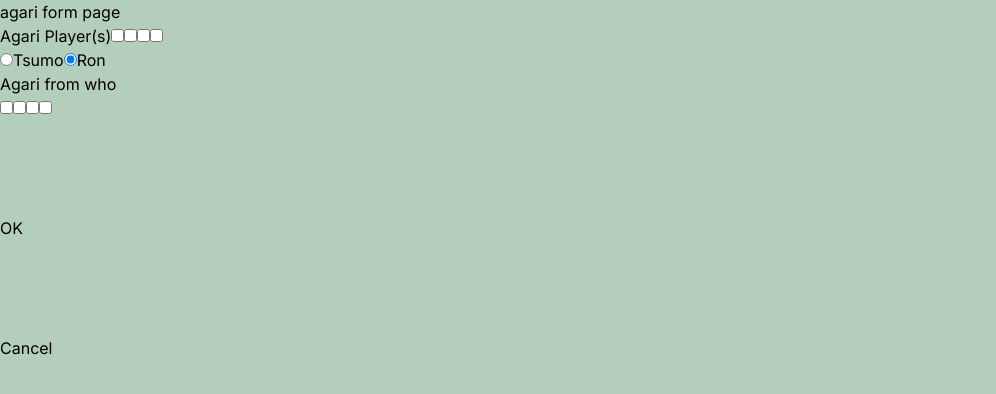
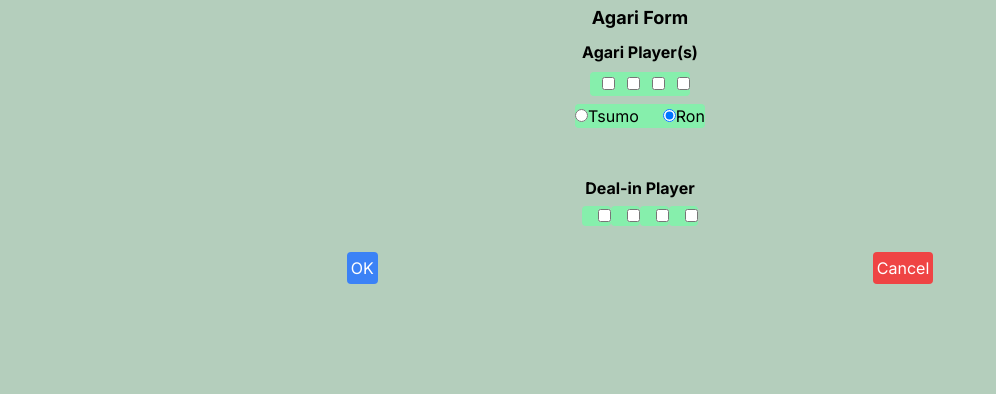
Before and after one commit to Losty522/calculationMahjong, a Next.js app: page /agariForm in a window 1280 px wide. Shown: the top 394 px of the page, without its empty margins (0-996 px from the left). Built offline with nearby package versions, Linux system fonts and the light colour scheme.

Commit message:
create design of agari form

```diff
--- a/src/app/agariForm/page.tsx
+++ b/src/app/agariForm/page.tsx
@@ -4,7 +4,6 @@ import React from "react";
 const page = () => {
   return (
     <>
-      <div>agari form page</div>
       <AgariForm />
     </>
   );
--- a/src/components/AgariForm/AgariForm.tsx
+++ b/src/components/AgariForm/AgariForm.tsx
@@ -52,7 +52,7 @@ const AgariForm = () => {
     }
     //if agari or from player index is 0, return and show error message
     if (!agariPlayerIndex.length || !fromPlayerIndex.length) {
-      setMessage("Please select both agari and from player");
+      setMessage("Please select both agari and Deal-in player");
       return false;
     }
 
@@ -285,9 +285,13 @@ const AgariForm = () => {
   }
 
   return (
-    <form action={updateField}>
-      <div>
-        <label htmlFor="">Agari Player(s)</label>
+    <form
+      action={updateField}
+      className=" h-screen w-11/12 mx-auto flex flex-col items-center text-center"
+    >
+      <div className="text-center text-lg my-1 font-bold">Agari Form</div>
+      <div className="my-1 font-bold">Agari Player(s)</div>
+      <div className="my-1 bg-green-300 rounded ">
         <AgariPlayer
           playerData={playerDataState?.playerData[PLAYER_INDEX.PLAYER1]}
         />
@@ -302,10 +306,10 @@ const AgariForm = () => {
         />
       </div>
 
-      <div>
+      <div className="my-1 bg-green-300 rounded">
         <AgariWay />
       </div>
-
+      <div className="bg-green-300 rounded my-1">
         {agariData.agariPlayer[PLAYER_INDEX.PLAYER1] && (
           <PointForm
             playerIndex={Number(
@@ -316,6 +320,8 @@ const AgariForm = () => {
             )}
           />
         )}
+      </div>
+      <div className="bg-green-300 rounded my-1">
         {agariData.agariPlayer[PLAYER_INDEX.PLAYER2] && (
           <PointForm
             playerIndex={Number(
@@ -326,6 +332,8 @@ const AgariForm = () => {
             )}
           />
         )}
+      </div>
+      <div className="bg-green-300 rounded my-1">
         {agariData.agariPlayer[PLAYER_INDEX.PLAYER3] && (
           <PointForm
             playerIndex={Number(
@@ -336,6 +344,8 @@ const AgariForm = () => {
             )}
           />
         )}
+      </div>
+      <div className="bg-green-300 rounded my-1">
         {agariData.agariPlayer[PLAYER_INDEX.PLAYER4] && (
           <PointForm
             playerIndex={Number(
@@ -346,10 +356,10 @@ const AgariForm = () => {
             )}
           />
         )}
-
+      </div>
       {!agariData.agariWay[AGARI_WAY.TSUMO] && (
-        <div>
-          <h2>Agari from who</h2>
+        <div className="my-2">
+          <h2 className="text-center my-1 font-bold">Deal-in Player</h2>
           <AgariFrom
             playerData={playerDataState?.playerData[PLAYER_INDEX.PLAYER1]}
           />
@@ -365,18 +375,22 @@ const AgariForm = () => {
         </div>
       )}
 
-      <br />
-      <br />
-      <br />
-      <br />
-      <button type="submit">OK</button>
       <p className="text-red-600">{message}</p>
-      <br />
-      <br />
-      <br />
-      <br />
+      <div className="flex justify-between  w-3/6 mt-4">
+        <button
+          type="submit"
+          className="bg-blue-500 hover:bg-blue-700 text-white py-1 px-1 mb-1 rounded"
+        >
+          OK
+        </button>
 
-      <Link href="/match">Cancel</Link>
+        <Link
+          href="/match"
+          className="bg-red-500 hover:bg-red-700 text-white py-1 px-1 mb-1 rounded"
+        >
+          Cancel
+        </Link>
+      </div>
     </form>
   );
 };
--- a/src/components/AgariForm/AgariFrom.tsx
+++ b/src/components/AgariForm/AgariFrom.tsx
@@ -23,8 +23,9 @@ const AgariFrom = (props: Props) => {
   }
 
   return (
-    <label>
+    <label className="bg-green-300 rounded my-1">
       <input
+        className="ml-4"
         type="checkbox"
         checked={agariData.agariFrom[Number(props.playerData.id)]}
         onChange={(e) => {
--- a/src/components/AgariForm/AgariPlayer.tsx
+++ b/src/components/AgariForm/AgariPlayer.tsx
@@ -35,6 +35,7 @@ const AgariPlayer = (props: Props) => {
   return (
     <label>
       <input
+        className="ml-3"
         type="checkbox"
         checked={agariData.agariPlayer[Number(props.playerData.id)]}
         onChange={(e) => {
--- a/src/components/AgariForm/AgariWay.tsx
+++ b/src/components/AgariForm/AgariWay.tsx
@@ -24,7 +24,7 @@ const AgariWay = () => {
 
   return (
     <>
-      <label>
+      <label className="mr-3">
         <input
           type="radio"
           name="agariWay"
@@ -34,7 +34,7 @@ const AgariWay = () => {
         Tsumo
       </label>
 
-      <label>
+      <label className="ml-3">
         <input
           type="radio"
           name="agariWay"
--- a/src/components/AgariForm/InstantMenu.tsx
+++ b/src/components/AgariForm/InstantMenu.tsx
@@ -1,10 +1,6 @@
 import React from "react";
-import {
-  instantMenuState,
-  useAgariFormData,
-  usePlayerStore,
-} from "../playerStore";
-import { useGetFromStore } from "@/hooks/zustandHooks";
+import { instantMenuState, useAgariFormData } from "../playerStore";
+import { FaMinus, FaPlus } from "react-icons/fa";
 
 type Props = {
   playerIndex: number;
@@ -13,7 +9,6 @@ type Props = {
 
 const InstantMenu = (props: Props) => {
   const agariStoreData = useAgariFormData();
-  const playerDataState = useGetFromStore(usePlayerStore, (state) => state);
 
   const handleChangeInstantMenu = (MenuState: number) => {
     const changeFuAndHan = (han: number) => {
@@ -42,7 +37,7 @@ const InstantMenu = (props: Props) => {
     <div>
       <button
         type="button"
-        className="border border-black mr-1 ml-1"
+        className="bg-blue-400 hover:bg-blue-500 text-white py-1 px-1 mr-1 rounded text-sm"
         onClick={() => {
           handleChangeInstantMenu(instantMenuState.Mangan);
         }}
@@ -51,7 +46,7 @@ const InstantMenu = (props: Props) => {
       </button>
       <button
         type="button"
-        className="border border-black mr-1 ml-1"
+        className="bg-yellow-500 hover:bg-yellow-600 text-white py-1 px-1 mr-1 rounded text-sm"
         onClick={() => {
           handleChangeInstantMenu(instantMenuState.Haneman);
         }}
@@ -60,7 +55,7 @@ const InstantMenu = (props: Props) => {
       </button>
       <button
         type="button"
-        className="border border-black mr-1 ml-1"
+        className="bg-red-500 hover:bg-red-600 text-white py-1 px-1 mr-1 rounded text-sm"
         onClick={() => {
           handleChangeInstantMenu(instantMenuState.Baiman);
         }}
@@ -69,7 +64,7 @@ const InstantMenu = (props: Props) => {
       </button>
       <button
         type="button"
-        className="border border-black mr-1 ml-1"
+        className="bg-purple-500 hover:bg-purple-600 text-white py-1 px-1 mr-1 rounded text-sm"
         onClick={() => {
           handleChangeInstantMenu(instantMenuState.Sanbaiman);
         }}
@@ -79,7 +74,7 @@ const InstantMenu = (props: Props) => {
 
       <button
         type="button"
-        className="border border-black mr-1 ml-1"
+        className="bg-pink-500 hover:bg-pink-600 text-white py-1 px-1 mr-1 rounded text-sm"
         onClick={() => {
           handleChangeInstantMenu(instantMenuState.Yakuman);
         }}
@@ -89,8 +84,9 @@ const InstantMenu = (props: Props) => {
 
       {agariStoreData.agariData[props.playerIndex].han >= 13 && (
         <div>
-          <label>How many yakuman</label>
+          <label>How many times</label>
           <button
+            className="mx-1"
             type="button"
             onClick={() => {
               if (
@@ -102,17 +98,22 @@ const InstantMenu = (props: Props) => {
               }
             }}
           >
-            -
+            <FaMinus />
           </button>
 
           <input
+            className="text-center"
             type="number"
             value={Number(
               agariStoreData.agariData[props.playerIndex].yakumanNum
             )}
+            step={1}
+            min={1}
+            max={9}
             readOnly
           />
           <button
+            className="mx-1"
             type="button"
             onClick={() => {
               if (
@@ -124,7 +125,7 @@ const InstantMenu = (props: Props) => {
               }
             }}
           >
-            +
+            <FaPlus />
           </button>
         </div>
       )}
--- a/src/components/Field.tsx
+++ b/src/components/Field.tsx
@@ -54,6 +54,7 @@ const Field = () => {
         </div>
         <div className="flex text-xl">
           <Image
+            className="h-full w-full"
             src={`/images/honba.png`}
             alt={`east image`}
             width={10}
@@ -63,6 +64,7 @@ const Field = () => {
         </div>
         <div className="flex text-xl mr-2">
           <Image
+            className="h-full w-full"
             src={`/images/chips.png`}
             alt={`east image`}
             width={10}
--- a/src/components/matchMaking/PositionButton.tsx
+++ b/src/components/matchMaking/PositionButton.tsx
@@ -84,8 +84,9 @@ const PositionButton = (props: Props) => {
         <Image
           src={`/images/p_ji_e_1.gif`}
           alt={`east image`}
+          className="h-7 w-5"
           width={20}
-          height={20}
+          height={28}
           onClick={() =>
             handlePositionButton(props.playerId, POSITION_INDEX.EAST)
           }
@@ -106,8 +107,9 @@ const PositionButton = (props: Props) => {
         <Image
           src={`/images/p_ji_s_1.gif`}
           alt={`SOUTH image`}
+          className="h-7 w-5"
           width={20}
-          height={20}
+          height={28}
           onClick={() =>
             handlePositionButton(props.playerId, POSITION_INDEX.SOUTH)
           }
@@ -129,8 +131,9 @@ const PositionButton = (props: Props) => {
         <Image
           src={`/images/p_ji_w_1.gif`}
           alt={`WEST image`}
+          className="h-7 w-5"
           width={20}
-          height={20}
+          height={28}
           onClick={() =>
             handlePositionButton(props.playerId, POSITION_INDEX.WEST)
           }
@@ -151,8 +154,9 @@ const PositionButton = (props: Props) => {
         <Image
           src={`/images/p_ji_n_1.gif`}
           alt={`NORTH image`}
+          className="h-7 w-5"
           width={20}
-          height={20}
+          height={28}
           onClick={() =>
             handlePositionButton(props.playerId, POSITION_INDEX.NORTH)
           }
```
Also changed, not shown: src/components/AgariForm/PointForm.tsx (+17 -5 lines). Lines whose indentation alone changed are shown as unchanged.
